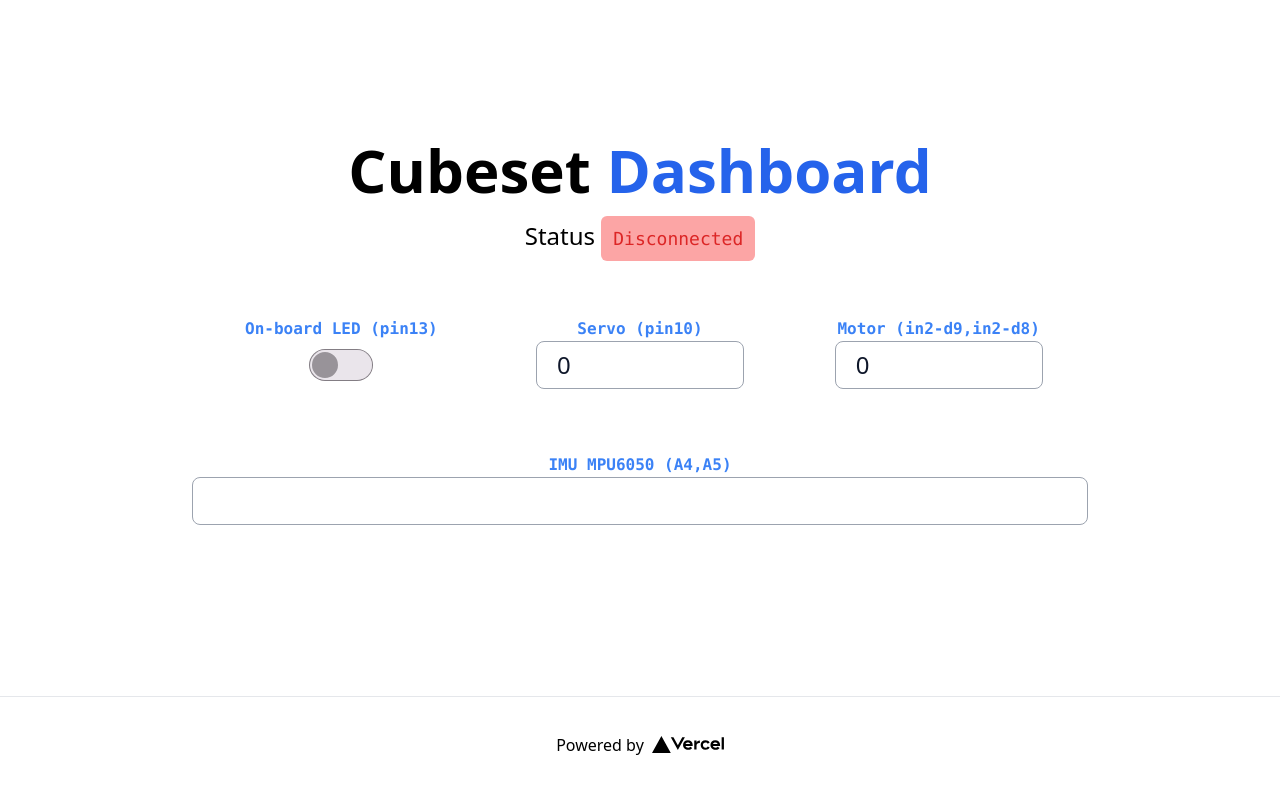
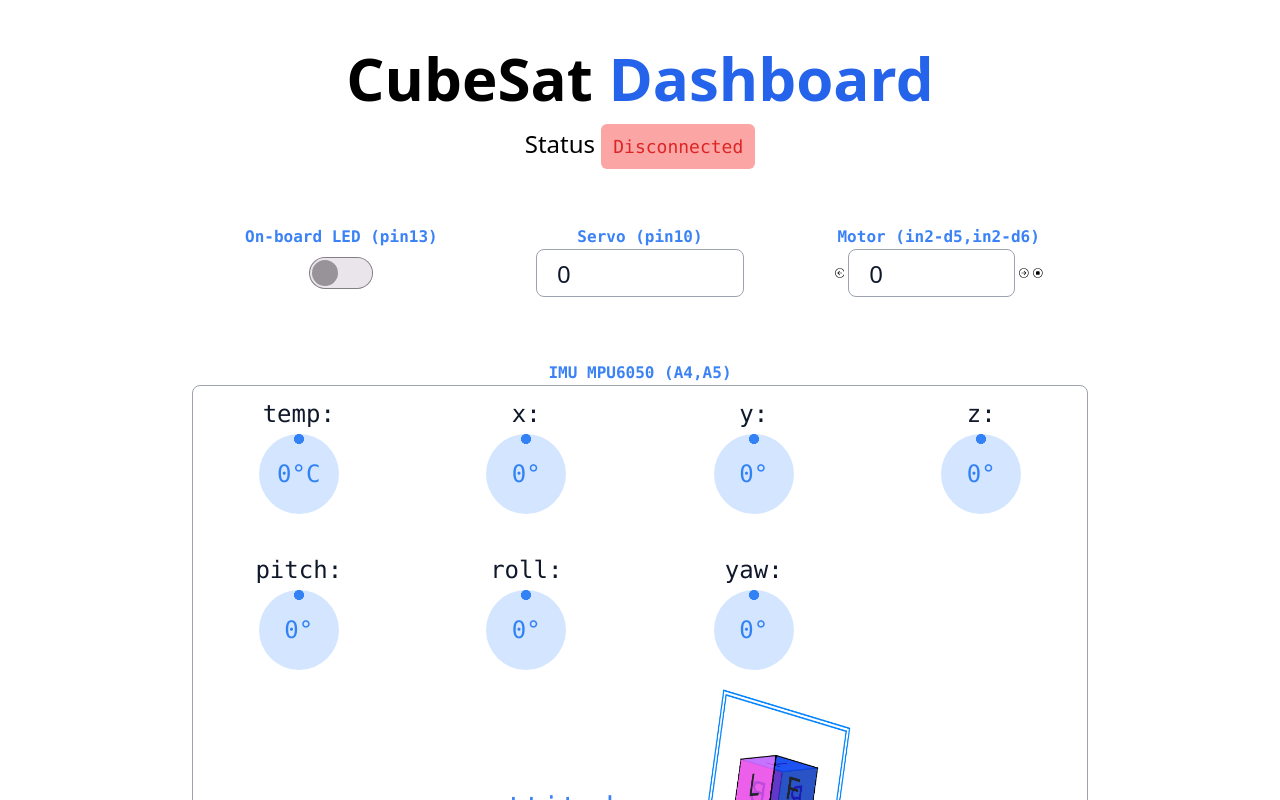
Before and after one commit to wesleytw/arduinojs, a Next.js app: page / in a window 1280 px wide. Shown: the top 800 px of the page. Built offline with nearby package versions, Linux system fonts and the light colour scheme; no server answers.

Commit message:
add progress

```diff
--- a/package.json
+++ b/package.json
@@ -12,6 +12,7 @@
     "next": "latest",
     "react": "18.1.0",
     "react-dom": "18.1.0",
+    "react-icons": "^4.4.0",
     "serialport": "^10.4.0",
     "socket.io": "2.0.4"
   },
--- a/pages/api/socket.js
+++ b/pages/api/socket.js
@@ -3,7 +3,7 @@ const Server = require('socket.io')
 var five = require('johnny-five')
 const { Motor, IMU } = require("johnny-five");
 // var board = new five.Board({ port: "/dev/tty.usbserial-10" })
-var board = new five.Board({ port: "/dev/cu.usbserial-10" })
+var board = new five.Board({ port: "/dev/cu.usbserial-110" })
 let sock
 function update(res) {
   const io = new Server(res.socket.server)
@@ -24,8 +24,8 @@ function update(res) {
     });
     motor = new Motor({
       pins: {
-        pwm: 8,
-        dir: 9
+        pwm: 5,
+        dir: 6
       }
     });
     motor.on("start", () => {
@@ -38,20 +38,21 @@ function update(res) {
 
     motor.on("forward", () => {
       console.log(`forward: ${Date.now()}`);
-      board.wait(5000, () => motor.reverse(50));
+      // board.wait(5000, () => motor.reverse(50));
     });
 
     motor.on("reverse", () => {
       console.log(`reverse: ${Date.now()}`);
-      board.wait(5000, motor.stop);
+      // board.wait(5000, motor.stop);
     });
-    motor.forward(255);
+    // motor.forward(255);
+    // motor.stop()
+
 
     const imu = new IMU({
       controller: "MPU6050"
     });
     imu.on("change", () => {
-
       if (sock) sock.emit('updateMpu', {
         celsius: imu.thermometer.celsius,
         aroll: imu.accelerometer.roll,
@@ -65,27 +66,6 @@ function update(res) {
         groll: imu.gyro.roll,
         gyaw: imu.gyro.yaw,
       })
-      // console.log("Accelerometer");
-      // console.log("  x            : ", imu.accelerometer.x);
-      // console.log("  y            : ", imu.accelerometer.y);
-      // console.log("  z            : ", imu.accelerometer.z);
-      // console.log("  pitch        : ", imu.accelerometer.pitch);
-      // console.log("  roll         : ", imu.accelerometer.roll);
-      // console.log("  acceleration : ", imu.accelerometer.acceleration);
-      // console.log("  inclination  : ", imu.accelerometer.inclination);
-      // console.log("  orientation  : ", imu.accelerometer.orientation);
-      // console.log("--------------------------------------");
-
-      // console.log("Gyroscope");
-      // console.log("  x            : ", imu.gyro.x);
-      // console.log("  y            : ", imu.gyro.y);
-      // console.log("  z            : ", imu.gyro.z);
-      // console.log("  pitch        : ", imu.gyro.pitch);
-      // console.log("  roll         : ", imu.gyro.roll);
-      // console.log("  yaw          : ", imu.gyro.yaw);
-      // console.log("  rate         : ", imu.gyro.rate);
-      // console.log("  isCalibrated : ", imu.gyro.isCalibrated);
-      // console.log("--------------------------------------");
     });
   });
 
@@ -98,15 +78,33 @@ function update(res) {
       socket.broadcast.emit('updateLed', data)
       console.log(data);
       if (isReady != false) {
-        console.log("data", data);
+        // console.log("data", data);
         led.toggle();
       }
     });
     socket.on('servoChange', function (data) {
       socket.broadcast.emit('updateServo', data)
-      console.log(typeof data, data);
+      // console.log(typeof data, data);
       if (data && isReady != false) {
         servo.to(+(data));
+      }
+    });
+    socket.on('motorChange', function (data) {
+      // socket.broadcast.emit('updateMotor', data)
+      console.log("motorChange",typeof data, data);
+      if (motor&&data && isReady != false) {
+        if (data.act == "forward") {
+          console.log("io f")
+          // motor.forward(data.vel);
+          board.wait(10, () => motor.forward(data.vel))
+        } else if (data.act == "reverse") {
+          console.log("io r")
+          // motor.reverse(data.vel);
+          board.wait(10, () => motor.reverse(data.vel))
+        } else if (data.act == "stop") {
+          console.log("io s")
+          board.wait(10, () => motor.stop())
+        }
       }
     });
   });
--- a/pages/index.jsx
+++ b/pages/index.jsx
@@ -2,15 +2,16 @@ import Head from 'next/head'
 import Image from 'next/image'
 import { useEffect, useState } from 'react'
 import io from 'socket.io-client'
-
-let socket;
+import { BsArrowLeftCircle, BsArrowRightCircle, BsStopCircle } from 'react-icons/bs'
+let socket
 
 const Home = () => {
   const [isReady, setisReady] = useState(false)
   const [led, setLed] = useState(false)
   const [servo, setServo] = useState('0')
-  const [motor, setMotor] = useState('0')
-  const [mpu, setmpu] = useState()
+  const [vmotor, setVmotor] = useState('0')
+  const [motor, setMotor] = useState()
+  const [mpu, setmpu] = useState({ celsius: 0, gx: 0, gy: 0, gz: 0, gpitch: { angle: 0 }, groll: { angle: 0 }, gyaw: { angle: 0 } })
 
   useEffect(() => {
     socketInitializer()
@@ -34,9 +35,9 @@ const Home = () => {
     socket.on('updateServo', msg => {
       setServo(msg)
     })
-    socket.on('updateMotor', msg => {
-      setMotor(msg)
-    })
+    // socket.on('updateMotor', msg => {
+    //   setMotor(msg)
+    // })
     socket.on('updateMpu', msg => {
       setmpu(msg)
     })
@@ -52,19 +53,27 @@ const Home = () => {
     } else if (name == "servo" && (value <= 180 && value >= 0)) {
       setServo(value)
       socket.emit('servoChange', value)
+    } else if (name == "motor" && (value <= 255 && value >= 0)) {
+      setVmotor(value)
+      // socket.emit('servoChange', value)
     }
   }
 
+  useEffect(() => {
+    if (!motor) return
+    socket.emit('motorChange', { act: motor, vel: vmotor })
+  }, [motor])
+
   return (
-    <div className="flex min-h-screen flex-col items-center justify-center py-2">
+    <div className="flex min-h-screen flex-col items-center justify-center py-2 relative">
       <Head>
         <title>Create Next App</title>
         <link rel="icon" href="/favicon.ico" />
       </Head>
       <main className="flex w-full flex-1 flex-col items-center justify-center px-20 text-center">
-        <h1 className=" -mt-10 text-6xl font-bold">
+        <h1 className=" mt-10 text-6xl font-bold">
           {/* Welcome to{' '} */}
-          Cubeset{' '}
+          CubeSat{' '}
           <span className="text-blue-600" >
             Dashboard
           </span>
@@ -90,28 +99,49 @@ const Home = () => {
               className="h-12 w-full px-5 border border-gray-400 rounded-lg text-2xl"
             />
           </div>
-          <div className=" w-52 text-slate-900">
-            <p className=" text- font-mono font-bold text-blue-500">Motor (in2-d9,in2-d8)</p>
-            <input name="servo" type="number" placeholder="Type something"
-              value={motor} onChange={onChangeHandler} max={180} min={0} step="10"
-              className="h-12 w-full px-5 border border-gray-400 rounded-lg text-2xl"
-            />
+          <div className=" w-52 text-slate-900 border-separate">
+            <p className=" text- font-mono font-bold text-blue-500">Motor (in2-d5,in2-d6)</p>
+            <div className="flex h-12">
+              <BsArrowLeftCircle onClick={() => setMotor("forward")} className=" rounded-full cursor-pointer hover:bg-slate-200 h-full mr-1" fontSize={50} color="#000" />
+              <input name="motor" type="number" placeholder="Type something"
+                value={vmotor} onChange={onChangeHandler} max={255} min={0} step="10"
+                className="h-12 px-5 border border-gray-400 rounded-lg text-2xl"
+              />
+              <BsArrowRightCircle onClick={() => setMotor("reverse")} className=" rounded-full cursor-pointer hover:bg-slate-200 h-full ml-1" fontSize={50} color="#000" />
+              <BsStopCircle onClick={() => setMotor("stop")} className=" rounded-full cursor-pointer hover:bg-slate-200 h-full ml-1" fontSize={50} color="#000" />
+            </div>
           </div>
         </div>
-        <div className="mt-16 flex max-w-4xl flex-wrap items-center justify-around sm:w-full">
+        <div className="mt-16 mb-4 flex max-w-4xl flex-wrap items-center justify-around sm:w-full">
           <p className=" text- font-mono font-bold text-blue-500">IMU MPU6050 (A4,A5)</p>
           <div className=" min-h-12 w-full border border-gray-400 text-slate-900 rounded-lg">
-            {mpu &&
-              <div className=" grid grid-cols-4 gap-4 text-2xl font-mono">
-                <div className=" py-3">temp: {mpu.celsius} °C</div>
-                <div className=" py-3">x: {mpu.gx}</div>
-                <div className=" py-3">y: {mpu.gy}</div>
-                <div className=" py-3">z: {mpu.gz}</div>
-                <div className=" py-3">pitch: {mpu.gpitch.angle}°</div>
-                <div className=" py-3">roll: {mpu.groll.angle}°</div>
-                <div className=" py-3">yaw: {mpu.gyaw.angle}°</div>
+            <div className=" grid grid-cols-4 gap-4 text-2xl font-mono">
+              <div className=" py-3">temp: <br />
+                <div className=" mt-1 radial-progress bg-primary-content border-1 border-black text-primary " style={{ "--value": mpu.celsius, "--thickness": "10px" }}>{mpu.celsius}°C</div>
               </div>
-            }
+              <div className=" py-3">x: <br />
+                <div className=" mt-1 radial-progress bg-primary-content border-1 border-black text-primary " style={{ "--value": mpu.gx, "--thickness": "10px" }}>{mpu.gx}°</div>
+              </div>
+              <div className=" py-3">y: <br />
+                <div className=" mt-1 radial-progress bg-primary-content border-1 border-black text-primary " style={{ "--value": mpu.gy, "--thickness": "10px" }}>{mpu.gy}°</div>
+              </div>
+              <div className=" py-3">z: <br />
+                <div className=" mt-1 radial-progress bg-primary-content border-1 border-black text-primary " style={{ "--value": mpu.gz, "--thickness": "10px" }}>{mpu.gz}°</div>
+              </div>
+              <div className=" py-3">pitch: <br />
+                <div className=" mt-1 radial-progress bg-primary-content border-1 border-black text-primary " style={{ "--value": mpu.gpitch.angle, "--thickness": "10px" }}>{mpu.gpitch.angle}°</div>
+              </div>
+              <div className=" py-3">roll: <br />
+                <div className=" mt-1 radial-progress bg-primary-content border-1 border-black text-primary " style={{ "--value": mpu.groll.angle, "--thickness": "10px" }}>{mpu.groll.angle}°</div>
+              </div>
+              <div className=" py-3">yaw: <br />
+                <div className=" mt-1 radial-progress bg-primary-content border-1 border-black text-primary " style={{ "--value": mpu.gyaw.angle, "--thickness": "10px" }}>{mpu.gyaw.angle}°</div>
+              </div>
+            </div>
+            <div className="flex justify-center items-center">
+              <p className="mx-16 text-3xl font-mono text-blue-500">attitude</p>
+              <img src="/cube.png" alt="" className=" w-40 absolut top-10 left-10 mb-10" />
+            </div>
           </div>
         </div>
       </main>
--- a/tailwind.config.js
+++ b/tailwind.config.js
@@ -13,7 +13,7 @@ module.exports = {
     themes: [
       {
         mytheme: {
-          "primary": "#44334C",
+          "primary": "#3282F6",
           "secondary": "#E3D5FA",
           "accent": "#3ce499",
           "neutral": "#808694",
```
Also changed, not shown: public/cube.png (added), 1 other file (tests, documents, lock files or other folders).
